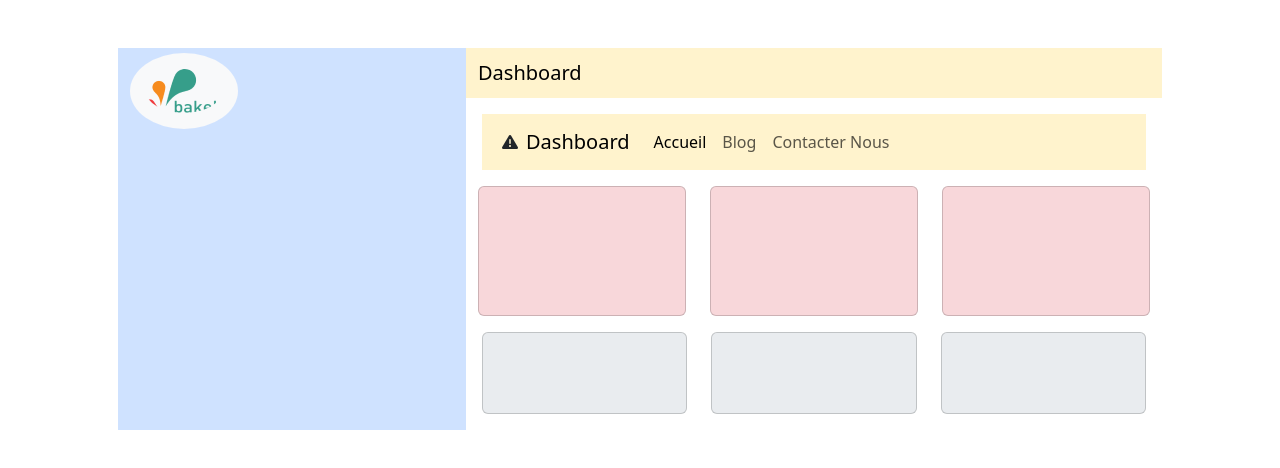
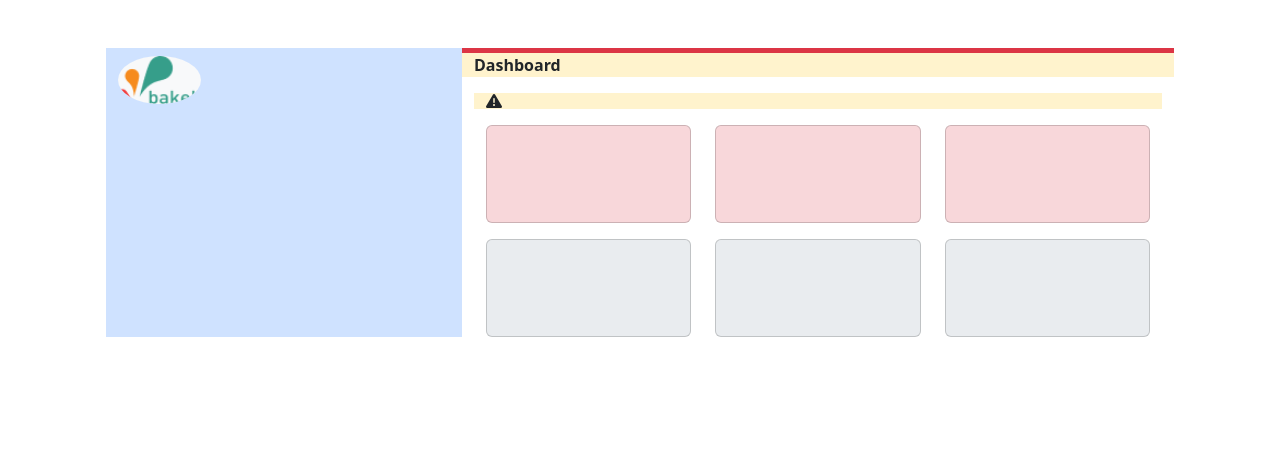
Before and after one commit to IbnSouley/boot, a plain HTML site: page index.html in a window 1280 px wide. Drawn offline with nearby package versions, Linux system fonts and the light colour scheme.

Commit message:
ajout modification

```diff
--- a/index.html
+++ b/index.html
@@ -9,95 +9,48 @@
     <title>tache 2</title>
 </head>
 <body>
-    <div class="container d-flex p-5">
-        <div class="col-md-4">
-            <nav class="navbar bg-primary-subtle h-100">
-                <div class="container-fluid">
-                  <a class="navbar-brand" href="#">
-                    <img src="images/Bakeli.png" alt="Logo" class="rounded-circle bg-light p-3">
-
-
-                  </a>
-                </div>
-              </nav>
-        </div>
-        <div class="col-md-8">
-            <nav class="navbar bg-warning-subtle">
-                <div class="container-fluid">
-                  <span class="navbar-brand mb-0 h1">Dashboard</span>
-                </div>
-              </nav>
-            <div class="container p-3">
-              <nav class="navbar navbar-expand-lg bg-warning-subtle">
-                <div class="container">
-                    <i class="fa-solid m-2 fa-triangle-exclamation"></i>
-                  <a class="navbar-brand" href="#">Dashboard</a>
-                  <button class="navbar-toggler" type="button" data-bs-toggle="collapse" data-bs-target="#navbarNav" aria-controls="navbarNav" aria-expanded="false" aria-label="Toggle navigation">
-                    <span class="navbar-toggler-icon"></span>
-                  </button>
-                  <div class="collapse navbar-collapse" id="navbarNav">
-                    <ul class="navbar-nav">
-                      <li class="nav-item">
-                        <a class="nav-link active" aria-current="page" href="#">Accueil</a>
-                      </li>
-                      <li class="nav-item">
-                        <a class="nav-link" href="#">Blog</a>
-                      </li>
-                      <li class="nav-item">
-                        <a class="nav-link" href="#">Contacter Nous</a>
-                      </li>
-                    </ul>
+  <div class="container p-5">
+    <div class="row">
+      <div class="col-4 bg-primary-subtle">
+        <div class="image mt-2">
+          <img src="images/Bakeli.png" alt="Logo" class="rounded-circle bg-light w-25 float-start">
         </div>
       </div>
-              </nav>
+      <div class="col-8">
+              <div class="row bg-warning-subtle">
+                <div class="container-fluid border-top border-danger border-5">
+                  <a class="navbar-brand text-align-start fw-bold" href="#">Dashboard</a>
+                </div>
               </div>
               <div class="container">
-                <div class="row">
-                    <div class="col-md-4">
-                      <div class="card p-5 bg-danger-subtle">
-                        <div class="card-body">
-
+                <div class="row mt-3 bg-warning-subtle">
+                  <i class="fa-solid fa-triangle-exclamation"></i>
+                </div>
+              </div>
+              <div class="container">
+                <div class="row mt-3">
+                  <div class="col-4">
+                    <div class="card p-5 bg-danger-subtle"></div>
+                  </div>
+                  <div class="col-4">
+                    <div class="card p-5 bg-danger-subtle"></div>
+                  </div>
+                  <div class="col-4">
+                    <div class="card p-5 bg-danger-subtle"></div>
                   </div>
                 </div>
               </div>
-                    <div class="col-md-4">
-                      <div class="card p-5 bg-danger-subtle">
-                        <div class="card-body">
 
+              <div class="container">
+                <div class="row mt-3">
+                  <div class="col-4">
+                    <div class="card p-5 bg-body-secondary"></div>
                   </div>
+                  <div class="col-4">
+                    <div class="card p-5 bg-body-secondary"></div>
                   </div>
-                    </div>
-                    <div class="col-md-4">
-                        <div class="card p-5 bg-danger-subtle">
-                          <div class="card-body">
-
-                          </div>
-                        </div>
-                      </div>
-                  </div>
-            </div>
-            <div class="container p-3">
-                <div class="row">
-                    <div class="col-md-4">
-                      <div class="card p-4 bg-body-secondary">
-                        <div class="card-body">
-
-                        </div>
-                      </div>
-                    </div>
-                    <div class="col-md-4">
-                      <div class="card p-4 bg-body-secondary">
-                        <div class="card-body">
-
-                        </div>
-                      </div>
-                    </div>
-                    <div class="col-md-4">
-                        <div class="card p-4 bg-body-secondary">
-                          <div class="card-body">
-
-                          </div>
-                        </div>
+                  <div class="col-4">
+                    <div class="card p-5 bg-body-secondary"></div>
                   </div>
                 </div>
               </div>
@@ -105,6 +58,8 @@
       </div>
 
     </div>
+  </div>
+
     <script src="https://cdn.jsdelivr.net/npm/bootstrap@5.3.2/dist/js/bootstrap.bundle.min.js" integrity="sha384-C6RzsynM9kWDrMNeT87bh95OGNyZPhcTNXj1NW7RuBCsyN/o0jlpcV8Qyq46cDfL" crossorigin="anonymous"></script>
 </body>
 </html>
--- a/style.css
+++ b/style.css
@@ -1,3 +1,3 @@
-img{
+/* img{
 margin-top: -300px;
-}
+} */
```
Lines whose indentation alone changed are shown as unchanged.
